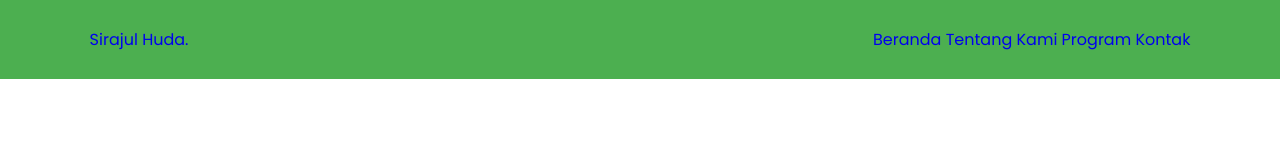
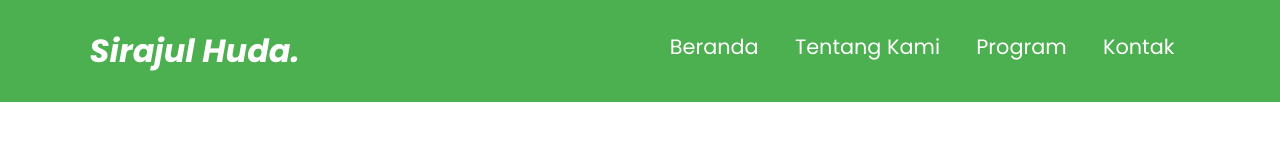
Before and after one commit to danilaziz/website-sekolah, a plain HTML site: page index.html in a window 1280 px wide. Drawn offline with nearby package versions, Linux system fonts and the light colour scheme.

Commit message:
menambahkan transisi pada navbar

```diff
--- a/index.html
+++ b/index.html
@@ -8,8 +8,7 @@
     <!-- Fonts -->
     <link rel="preconnect" href="https://fonts.googleapis.com" />
     <link rel="preconnect" href="https://fonts.gstatic.com" crossorigin />
-    <link href="https://fonts.googleapis.com/css2?family=Poppins:wght@100;300;400;700&display=swap" rel="stylesheet" />
-
+    <link href="https://fonts.googleapis.com/css2?family=Poppins:ital,wght@0,100;0,300;0,400;0,700;1,700&display=swap" rel="stylesheet" />
     <!-- Feather Icons -->
     <script src="https://unpkg.com/feather-icons"></script>
 
--- a/style.css
+++ b/style.css
@@ -23,5 +23,40 @@ body {
   align-items: center;
   padding: 1.7rem 7%;
   background-color: #4caf50;
-  color: white;
+  position: fixed;
+  top: 0;
+  left: 0;
+  right: 0;
+  z-index: 9999;
 }
+
+.navbar .navbar-logo {
+  font-size: 2rem;
+  font-weight: 700;
+  color: #fff;
+  font-style: italic;
+}
+
+.navbar .navbar-nav a {
+  color: #fff;
+  display: inline-block;
+  font-size: 1.3rem;
+  margin: 0 1rem;
+}
+
+.navbar .navbar-nav a:hover {
+  color: grey;
+}
+
+.navbar .navbar-nav a::after {
+  content: "";
+  display: block;
+  padding-bottom: 0.5rem;
+  border-bottom: 0.1rem solid grey;
+  transform: scaleX(0);
+  transition: 0.2s linear;
+}
+
+.navbar .navbar-nav a:hover::after {
+  transform: scaleX(0.5);
+}
```
